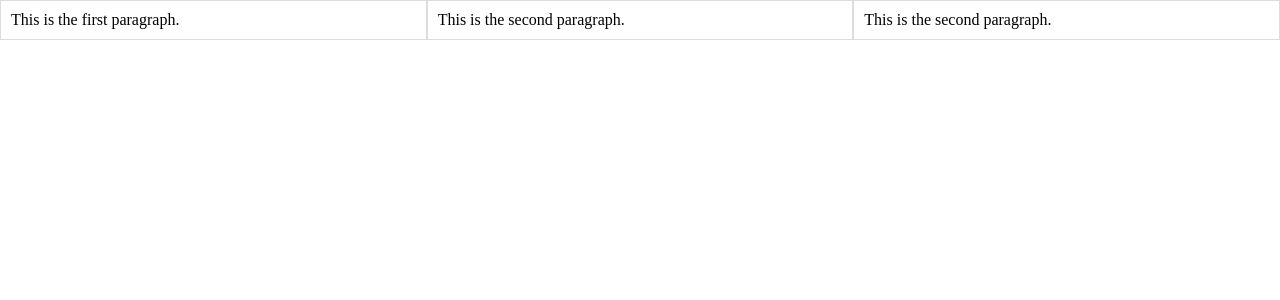
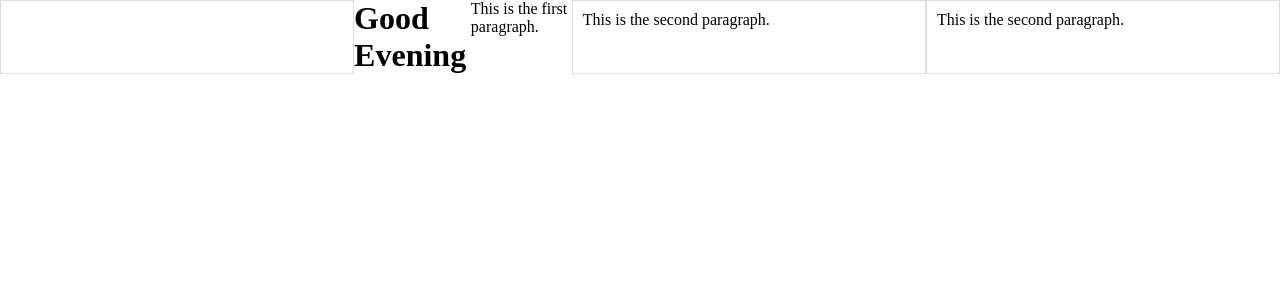
Before and after one commit to imadelghadaoui/warden-website, a Django app: page /dashboard/ in a window 1280 px wide. Shown: the part 50-350 px from the top of the page. Run offline with Django 5.2, Linux system fonts and the light colour scheme; the visitor is signed in with stand-in values (Sample User, id 1); parts of the project's set-up code (start-up, migrations or seed data) failed here and were passed over.

Commit message:
some modif

```diff
--- a/dashboard/templates/dashboard/home.html
+++ b/dashboard/templates/dashboard/home.html
@@ -62,14 +62,14 @@
         <img class="logo" src="logo.png" alt="Logo">
         <ul>
           <li><a href="home.html">Home</a></li>
-          <li><a href="#">Students</a></li>
+          <li><a href="students.html">Students</a></li>
           <li><a href="dashboard.html">Classes</a></li>
           <li><a href="#">About</a></li>
           <li><a href="#">Contact</a></li>
         </ul>
       </nav>
       <div class="container">
-        <p class="text">This is the first paragraph.</p>
+        <p class="text"><h1>Good Evening</h1>This is the first paragraph.</p>
         <p class="text">This is the second paragraph.</p>
         <p class="text">This is the second paragraph.</p>
       </div>
```
